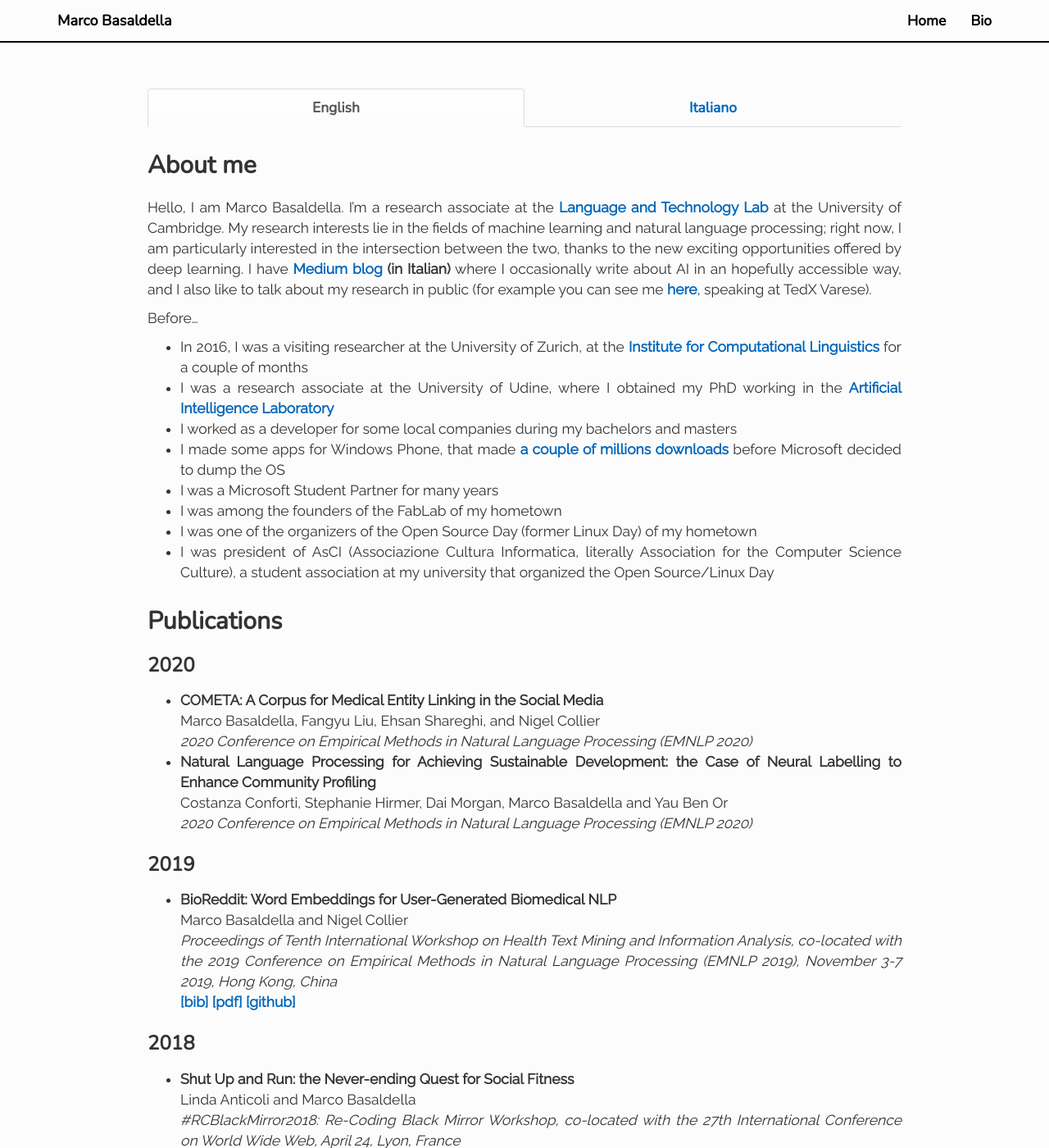
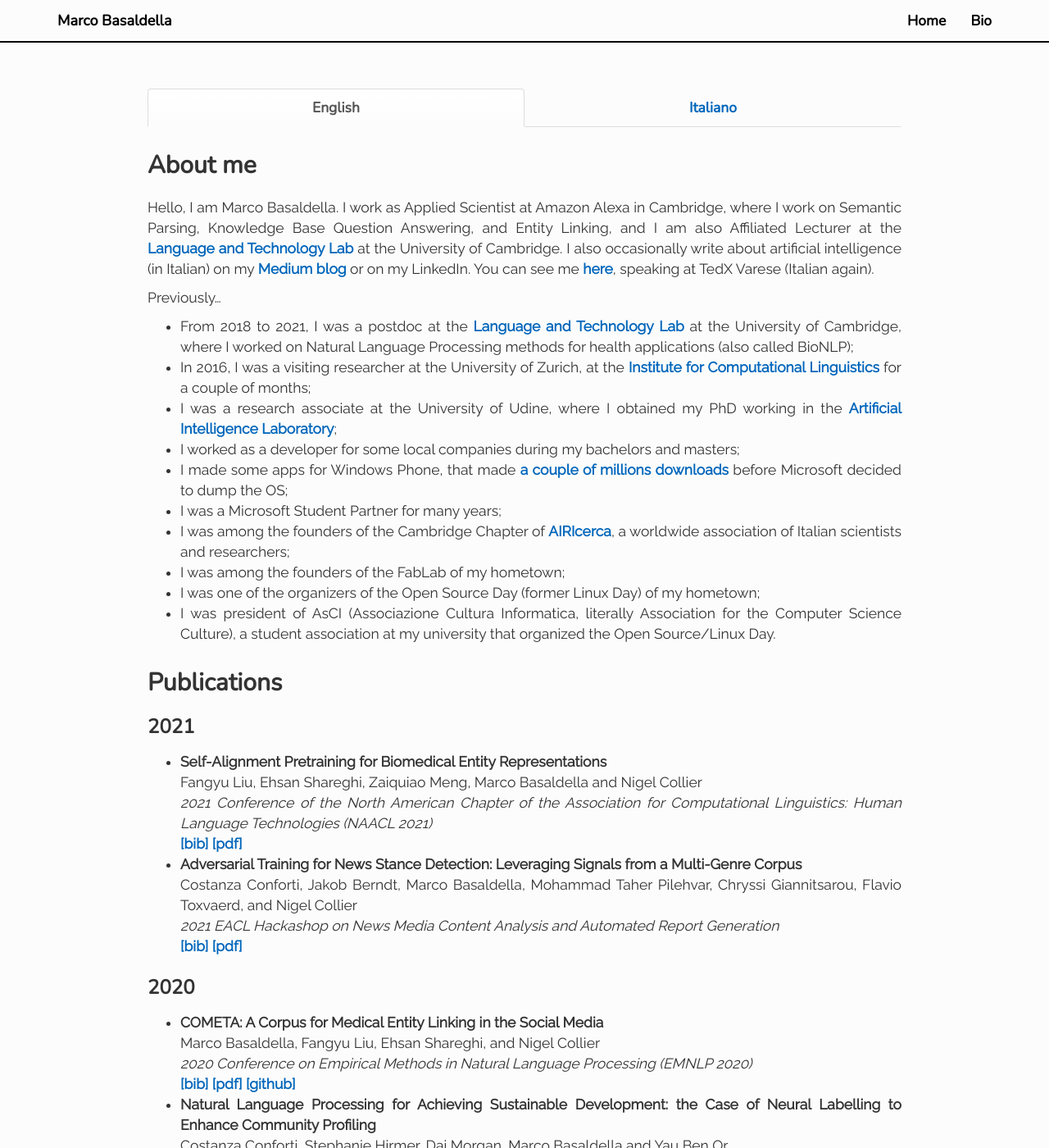
Before and after one commit to basaldella/basaldella.github.io, a Jekyll site: the page built from bio.md, in a window 1280 px wide and 1400 px high. Shown: the whole window at 82% size. Built offline with Jekyll 4.4.1, drawn with Linux system fonts in a browser that asks for light colours; nearby versions of some CDN libraries.

Commit message:
update bio

```diff
--- a/bio.md
+++ b/bio.md
@@ -14,18 +14,20 @@ permalink: bio.html
 <div role="tabpanel" class="tab-pane active" id="english" markdown="1">
 ## About me
 
-Hello, I am Marco Basaldella. I'm a research associate at the [Language and Technology Lab](http://ltl.mml.cam.ac.uk/) at the University of Cambridge. My research interests lie in the fields of machine learning and natural language processing; right now, I am particularly interested in the intersection between the two, thanks to the new exciting opportunities offered by deep learning.  I have [Medium blog](https://medium.com/@basaldella.marco) <b>(in Italian)</b> where I occasionally write about AI in an hopefully accessible way, and I also like to talk about my research in public (for example you can see me [here](https://www.youtube.com/watch?v=nBZXQgXZN8A), speaking at TedX Varese).
+Hello, I am Marco Basaldella. I work as Applied Scientist at Amazon Alexa in Cambridge, where I work on Semantic Parsing, Knowledge Base Question Answering, and Entity Linking, and I am also Affiliated Lecturer at the  [Language and Technology Lab](http://ltl.mml.cam.ac.uk/) at the University of Cambridge. I also occasionally write about artificial intelligence (in Italian) on my [Medium blog](https://medium.com/@basaldella.marco) or on my LinkedIn. You can see me [here](https://www.youtube.com/watch?v=nBZXQgXZN8A), speaking at TedX Varese (Italian again).
 
-Before...
+Previously...
 
-- In 2016, I was a visiting researcher at the University of Zurich, at the [Institute for Computational Linguistics](https://www.uzh.ch/cmsssl/cl/) for a couple of months
-- I was a research associate at the University of Udine, where I obtained my PhD working in the [Artificial Intelligence Laboratory](http://ailab.uniud.it)
-- I worked as a developer for some local companies during my bachelors and masters
-- I made some apps for Windows Phone, that made <a href="images/downloads.JPG">a couple of millions downloads</a> before Microsoft decided to dump the OS
-- I was a Microsoft Student Partner for many years
-- I was among the founders of the FabLab of my hometown
-- I was one of the organizers of the Open Source Day (former Linux Day) of my hometown
-- I was president of AsCI (Associazione Cultura Informatica, literally Association for the Computer Science Culture), a student association at my university that organized the Open Source/Linux Day
+- From 2018 to 2021, I was a postdoc at the [Language and Technology Lab](http://ltl.mml.cam.ac.uk/) at the University of Cambridge, where I worked on Natural Language Processing methods for health applications (also called BioNLP);
+- In 2016, I was a visiting researcher at the University of Zurich, at the [Institute for Computational Linguistics](https://www.uzh.ch/cmsssl/cl/) for a couple of months;
+- I was a research associate at the University of Udine, where I obtained my PhD working in the [Artificial Intelligence Laboratory](http://ailab.uniud.it);
+- I worked as a developer for some local companies during my bachelors and masters;
+- I made some apps for Windows Phone, that made <a href="images/downloads.JPG">a couple of millions downloads</a> before Microsoft decided to dump the OS;
+- I was a Microsoft Student Partner for many years;
+- I was among the founders of the Cambridge Chapter of <a href="https://airicerca.org/">AIRIcerca</a>, a worldwide association of Italian scientists and researchers;
+- I was among the founders of the FabLab of my hometown;
+- I was one of the organizers of the Open Source Day (former Linux Day) of my hometown;
+- I was president of AsCI (Associazione Cultura Informatica, literally Association for the Computer Science Culture), a student association at my university that organized the Open Source/Linux Day.
 
 ## Publications
 </div>
@@ -33,22 +35,44 @@ Before...
 <div role="tabpanel" class="tab-pane" id="italiano" markdown="1">
 ## Chi sono
 
-Sono Marco Basaldella, correntemente Research Associate al [Language and Technology Lab](http://ltl.mml.cam.ac.uk/) all'Università di Cambridge. I miei interessi in questo momento sono nei campi del natural language processing e del machine learning; in particolare, in questo momento sono interessato all'intersezione tra i due ambiti, grazie alle nuove opportunità offerte dal deep learning. Ho un [blog su Medium](https://medium.com/@basaldella.marco) dove ogni tanto parlo di Intelligenza Artificiale, e quando possibile mi piace anche parlarne in pubblico ([qua](https://www.youtube.com/watch?v=nBZXQgXZN8A), per esempio, il mio intervento a TedX Varese).
+Ciao! Sono Marco Basaldella, Applied Scientist in Amazon Alexa a Cambridge, dove lavoro su Semantic Parsing, Knowledge Base Question Answering e Entity Linking, e Affiliated Lecturer al [Language and Technology Lab](http://ltl.mml.cam.ac.uk/) all'Università di Cambridge. Ho un [blog su Medium](https://medium.com/@basaldella.marco) dove ogni tanto parlo di Intelligenza Artificiale, e quando possibile mi piace anche parlarne in pubblico ([qua](https://www.youtube.com/watch?v=nBZXQgXZN8A), per esempio, il mio intervento a TedX Varese).
 
-Prima di oggi...
-- Nel 2016, sono stato ospite dell'[Instituto per la Linguistica Computazionale](https://www.uzh.ch/cmsssl/cl/)  dell'Università di Zurigo per un paio di mesi
-- Ho lavorato come assegnista di ricerca all'Università di Udine, dove ho ottenuto il dottorato lavorando nel [Laboratorio di Intelligenza Artificiale](http://ailab.uniud.it)
-- Ho lavorato come programmatore in qualche azienda della zona
-- Ho fatto qualche app per Windows Phone che ha fatto <a href="images/downloads.JPG">un paio di milioni di download</a> prima che Microsoft abbandonasse il sistema operativo
-- Sono stato Microsoft Student Partner per diversi anni
-- Sono socio fondatore del FabLab di Udine
-- Sono stato tra gli organizzatori dell'Open Source Day (ex Linux Day) di Udine
-- Sono stato presidente di AsCI (Associazione Cultura Informatica), l'associazione studentesca che si occupava di organizzare l'Open Source Day
+In precedenza...
+- Dal 2018 al 2021, ero un postdoc al [Language and Technology Lab](http://ltl.mml.cam.ac.uk/) dell'Università di Cambridge, dove o lavorato a progetti di linguistica computazionale su salute e social media;
+- Nel 2016, sono stato ospite dell'[Instituto per la Linguistica Computazionale](https://www.uzh.ch/cmsssl/cl/)  dell'Università di Zurigo per un paio di mesi;
+- Ho lavorato come assegnista di ricerca all'Università di Udine, dove ho ottenuto il dottorato lavorando nel [Laboratorio di Intelligenza Artificiale](http://ailab.uniud.it);
+- Ho lavorato come programmatore in qualche azienda della zona;
+- Ho fatto qualche app per Windows Phone che ha fatto <a href="images/downloads.JPG">un paio di milioni di download</a> prima che Microsoft abbandonasse il sistema operativo;
+- Sono stato Microsoft Student Partner per diversi anni;
+- Sono socio fondatore del Cambridge Chapter di <a href="https://airicerca.org/">AIRIcerca</a>, l’associazione internazionale dei ricercatori italiani nel mondo;
+- Sono socio fondatore del FabLab di Udine;
+- Sono stato tra gli organizzatori dell'Open Source Day (ex Linux Day) di Udine;
+- Sono stato presidente di AsCI (Associazione Cultura Informatica), l'associazione studentesca che si occupava di organizzare l'Open Source Day e il Linux Day all'Università di Udine
 
 
 ## Pubblicazioni
 </div>
 </div>
+
+<h3>2021</h3>
+
+<ul>
+<li>
+	<p class="papertitle">Self-Alignment Pretraining for Biomedical Entity Representations</p>
+	<p class="paperauthors">Fangyu Liu, Ehsan Shareghi, Zaiquiao Meng, Marco Basaldella and Nigel Collier</p>
+	<p class="paperdesc">2021 Conference of the North American Chapter of the Association for Computational Linguistics: Human Language Technologies (NAACL 2021)</p>
+	<a href="https://aclanthology.org/2021.naacl-main.334.bib">[bib]</a>
+	<a href="https://aclanthology.org/2021.naacl-main.334.pdf">[pdf]</a>
+</li>
+<li>
+	<p class="papertitle">Adversarial Training for News Stance Detection: Leveraging Signals from a Multi-Genre Corpus</p>
+	<p class="paperauthors">Costanza Conforti, Jakob Berndt, Marco Basaldella, Mohammad Taher Pilehvar, Chryssi Giannitsarou, Flavio Toxvaerd, and Nigel Collier</p>
+	<p class="paperdesc">2021 EACL Hackashop on News Media Content Analysis and Automated Report Generation</p>
+	<a href="https://aclanthology.org/2021.hackashop-1.1.bib">[bib]</a>
+	<a href="https://aclanthology.org/2021.hackashop-1.1.pdf">[pdf]</a>
+	</li>
+</ul>
+
 
 
 <h3>2020</h3>
@@ -58,16 +82,17 @@ Prima di oggi...
 	<p class="papertitle">COMETA: A Corpus for Medical Entity Linking in the Social Media</p>
 	<p class="paperauthors">Marco Basaldella, Fangyu Liu, Ehsan Shareghi, and Nigel Collier</p>
 	<p class="paperdesc">2020 Conference on Empirical Methods in Natural Language Processing (EMNLP 2020)</p>
-	<!--<a href="papers/www2018.bib">[bib]</a>
-	<a href="https://dl.acm.org/citation.cfm?id=3184558.3191609">[pdf]</a>-->
+	<a href="https://aclanthology.org/2020.emnlp-main.253.bib">[bib]</a>
+	<a href="https://aclanthology.org/2020.emnlp-main.253.pdf">[pdf]</a>
+	<a href="https://github.com/cambridgeltl/cometa">[github]</a>
 </li>
 <li>
 	<p class="papertitle">Natural Language Processing for Achieving Sustainable Development: the Case of Neural Labelling to Enhance Community Profiling</p>
 	<p class="paperauthors">Costanza Conforti, Stephanie Hirmer, Dai Morgan, Marco Basaldella and Yau Ben Or</p>
 	<p class="paperdesc">2020 Conference on Empirical Methods in Natural Language Processing (EMNLP 2020)</p>
-	<!--<a href="papers/www2018.bib">[bib]</a>
-	<a href="https://dl.acm.org/citation.cfm?id=3184558.3191609">[pdf]</a>-->
-</li>
+	<a href="https://aclanthology.org/2020.emnlp-main.677.bib">[bib]</a>
+	<a href="https://aclanthology.org/2020.emnlp-main.677.pdf">[pdf]</a>
+	</li>
 </ul>
 
 
```
